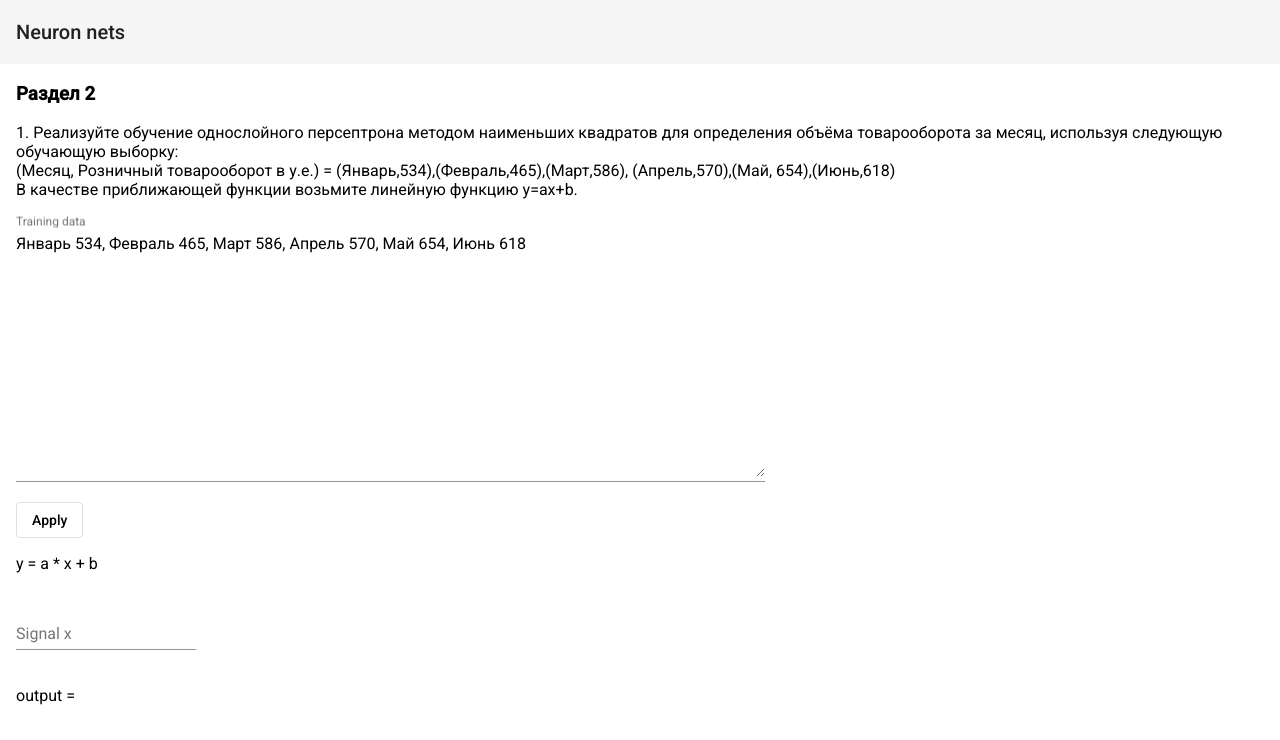
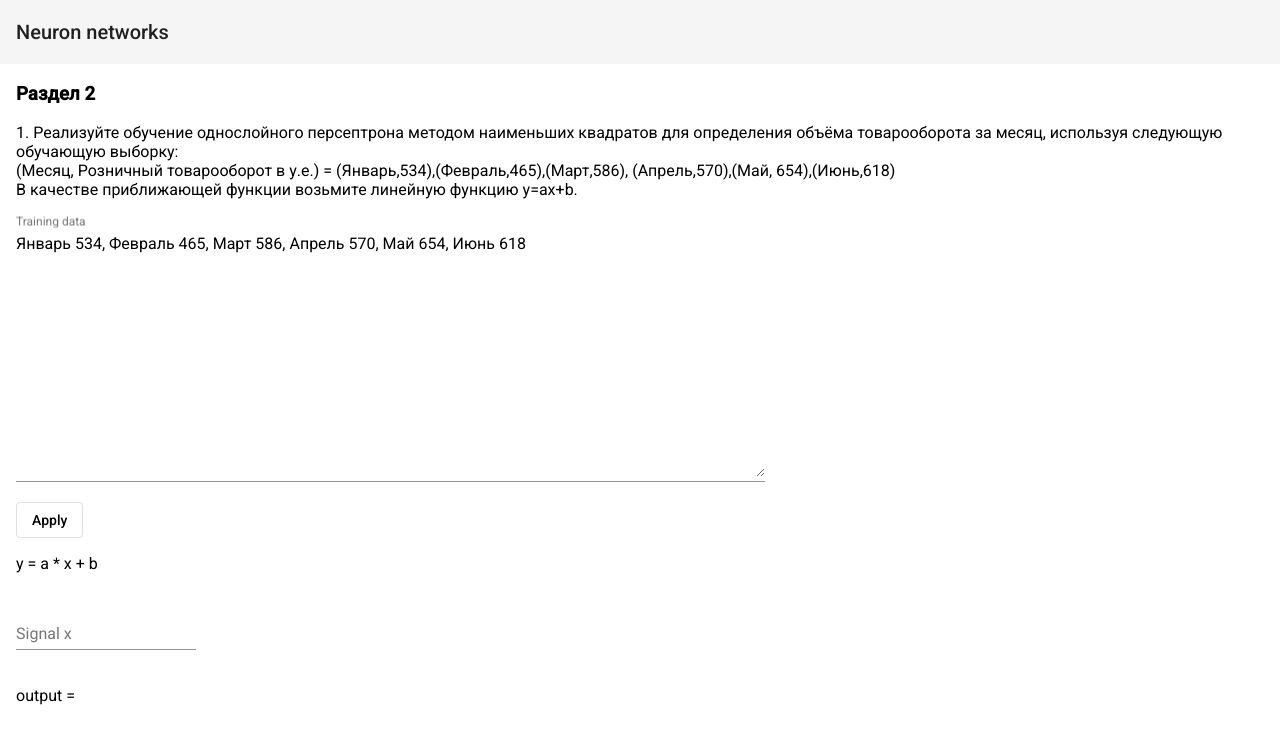
Before and after one commit to NascentSoul/neuron-nets, an Angular app: page / in a window 1280 px wide. Shown: the top 740 px of the page. Built offline with nearby package versions, Linux system fonts and the light colour scheme.

Commit message:
Rename application

```diff
--- a/src/app/app.component.html
+++ b/src/app/app.component.html
@@ -1,5 +1,5 @@
 <mat-toolbar>
-  <span>Neuron nets</span>
+  <span>Neuron networks</span>
 </mat-toolbar>
 <div style="margin: 1rem;">
   <task-two-one></task-two-one>
--- a/src/app/app.component.ts
+++ b/src/app/app.component.ts
@@ -6,5 +6,5 @@ import { Component } from '@angular/core';
   styleUrls: ['./app.component.css']
 })
 export class AppComponent {
-  title = 'neuron-nets';
+  title = 'neuron-networks';
 }
```
